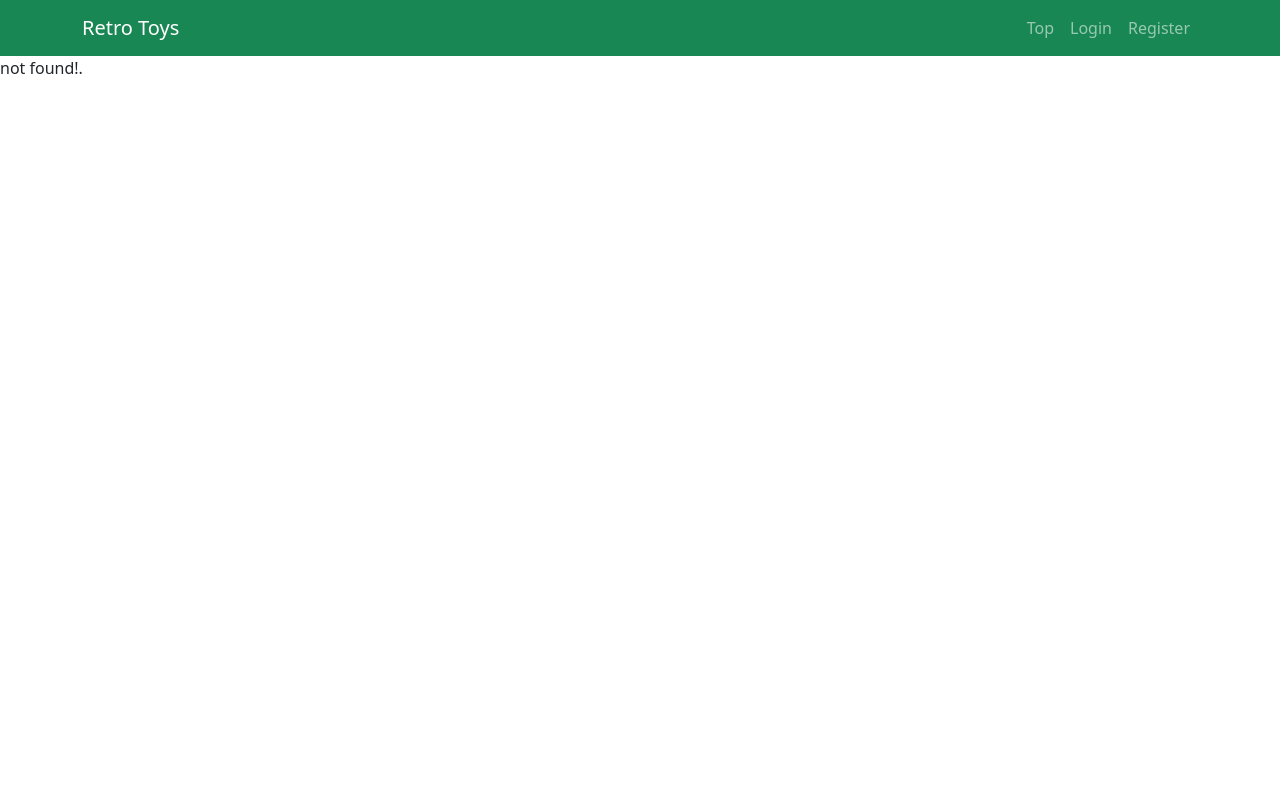
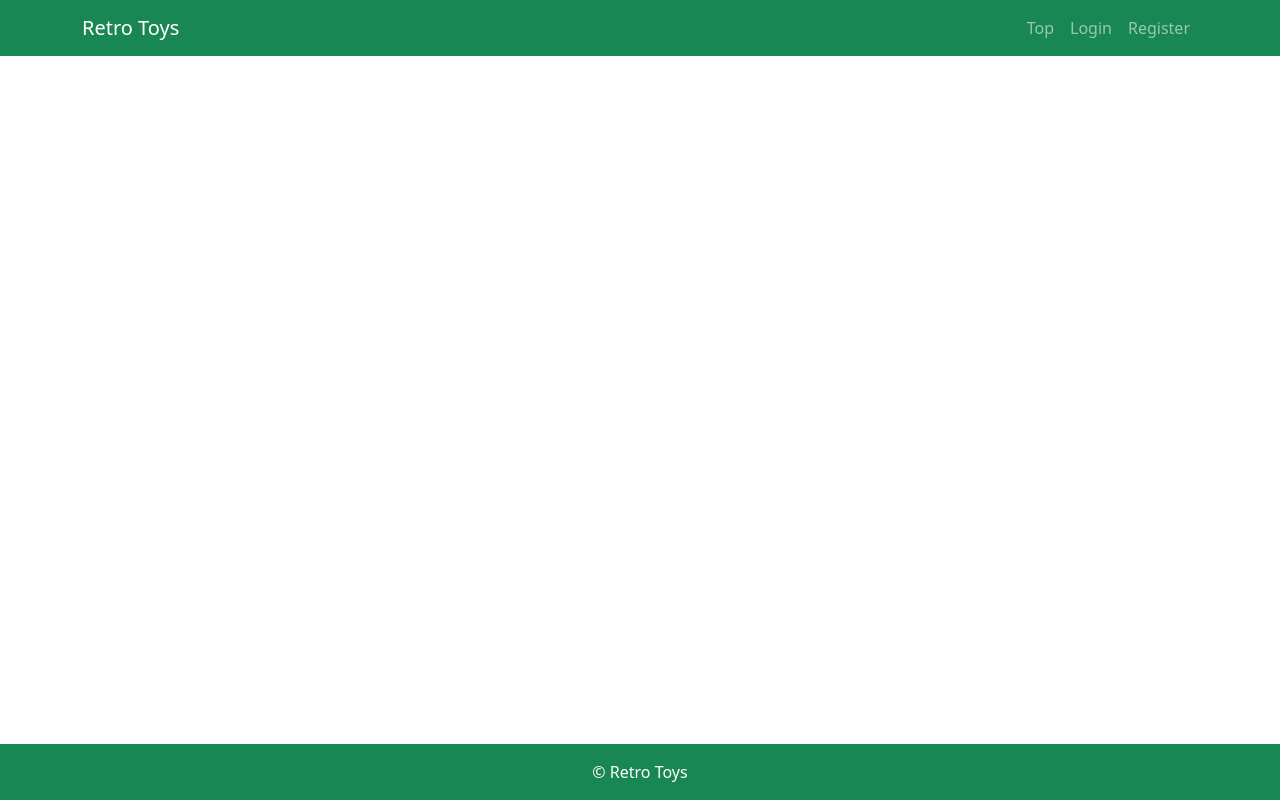
Before and after one commit to toma1031/toy_project_frontend, a React (Create React App) app: page / in a window 1280 px wide. Before the commit this address had no page. Built offline with nearby package versions, Linux system fonts and the light colour scheme.

Commit message:
add Footer.js and Top.js

```diff
--- a/src/components/Default.js
+++ b/src/components/Default.js
@@ -1,12 +1,12 @@
 import React from 'react';
 import { Switch, Route } from 'react-router-dom';
 import Header from './Header';
-// import Footer from '../Footer';
+import Footer from './Footer';
+import Top from './Top';
 // import SignUp from './SignUp';
 import Login from './Login';
 // import MyPage from './MyPage';
 // import PostDetail from './PostDetail';
-// import Top from './Top';
 // import Logout from './Logout';
 
 //APIURL
@@ -19,7 +19,7 @@ class Default extends React.Component {
               <Header />
               <div className="main">
                   <Switch>
-                      {/* <Route exact path="/" component={Top} /> */}
+                      <Route exact path="/" component={Top} />
                       {/* <Route exact path="/signup" component={SignUp} /> */}
                       <Route exact path="/login" component={Login} />
                       {/* <Route exact path="/logout" component={Logout} />
@@ -28,7 +28,7 @@ class Default extends React.Component {
                       <Route render={() => <p>not found!.</p>} />
                   </Switch>
               </div>
-              {/* <Footer /> */}
+              <Footer />
             </div>
         );
     }
--- /dev/null
+++ b/src/components/Footer.js
@@ -0,0 +1,11 @@
+const Footer = (props) => {
+  return (
+    // Bootstrap 4で固定フッターを実現する方法もとても簡単で、フッター要素に対しclassを一つ指定して上げるだけです。
+    // class="fixed-bottom"を追加してあげるだけです。
+      <div className="page-footer font-small bg-success footer-font fixed-bottom">
+        <div className="footer-copyright text-center py-3">© Retro Toys</div>
+      </div>
+  );
+}
+
+export default Footer;
--- a/src/components/Header.js
+++ b/src/components/Header.js
@@ -1,12 +1,11 @@
 import React from 'react';
 import { Navbar, Container, Nav } from 'react-bootstrap';
-import 'bootstrap/dist/css/bootstrap.min.css';
 
 const Header = (props) => {
 
     return (
       <div>
-        <Navbar bg="success" variant="dark">
+        <Navbar className="navbar navbar-dark bg-success">
           <Container>
             <Navbar.Brand href="/">Retro Toys</Navbar.Brand>
             <Nav className="me-right">
--- /dev/null
+++ b/src/components/Top.js
@@ -0,0 +1,11 @@
+import React from 'react';
+
+const Top = (props) => {
+  return (
+      <div className="">
+        {/* ここに投稿を表示 */}
+      </div>
+  );
+}
+
+export default Top;
--- a/src/index.css
+++ b/src/index.css
@@ -30,3 +30,12 @@ code {
 .red {
   color: crimson;
 }
+
+.nav-font {
+  color: white;
+}
+
+/* フッター */
+.footer-font {
+  color: white;
+}
--- a/src/index.js
+++ b/src/index.js
@@ -3,6 +3,8 @@ import ReactDOM from 'react-dom';
 import './index.css';
 import App from './components/App';
 import reportWebVitals from './reportWebVitals';
+import 'bootstrap/dist/css/bootstrap.min.css';
+
 
 ReactDOM.render(
   <React.StrictMode>
```
